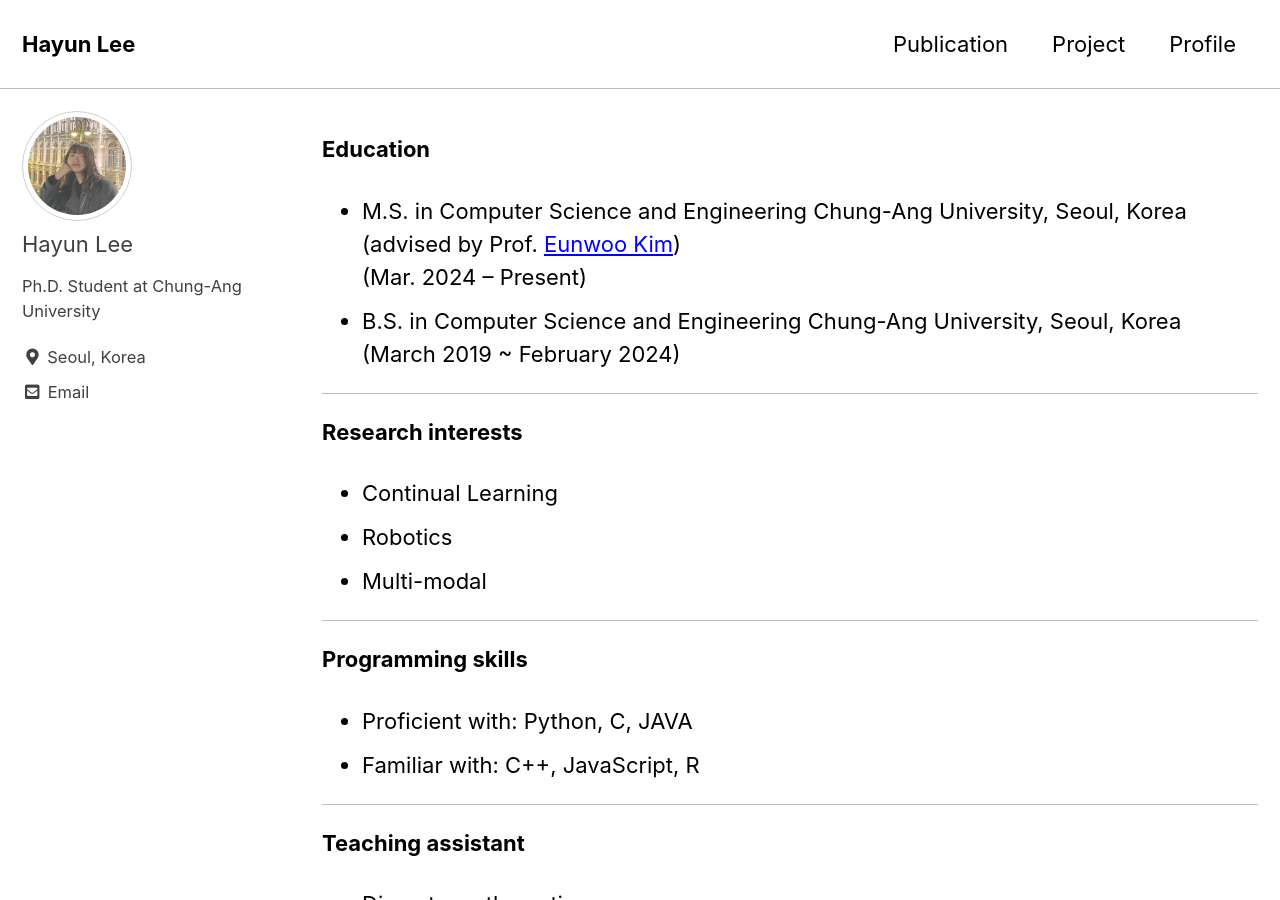
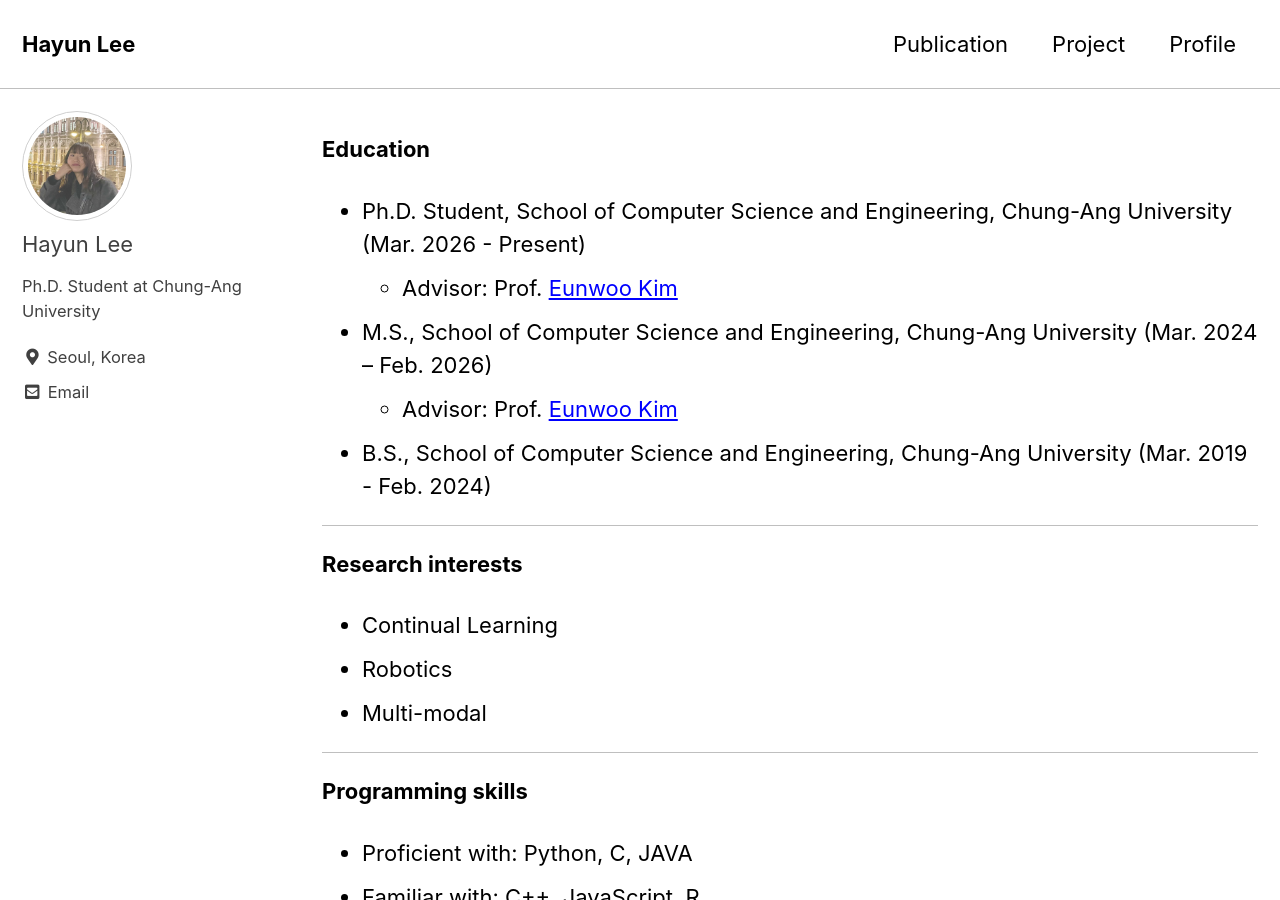
Before and after one commit to sksmslhy/sksmslhy.github.io, a Jekyll site: the page built from _pages/profile.md, in a window 1280 px wide and 900 px high. Built offline with Jekyll 4.4.1, drawn with Linux system fonts in a browser that asks for light colours; cached includes are drawn as plain includes.

Commit message:
'profile'

```diff
--- a/_pages/profile.md
+++ b/_pages/profile.md
@@ -6,12 +6,11 @@ author_profile: true
 ---
 
 **Education**
-<!-- - *March 2026 ~ Present*<br>
-   Ph.D. School of Computer Science and Engineering, Chung-Ang University (advised by Prof. [Eunwoo Kim](https://vllab.cau.ac.kr/members/professor/))<br> -->
-- M.S. in Computer Science and Engineering Chung-Ang University, Seoul, Korea (advised by Prof. [Eunwoo Kim](https://vllab.cau.ac.kr/members/professor/))<br>
-   (Mar. 2024 – Present)
-- B.S. in Computer Science and Engineering Chung-Ang University, Seoul, Korea <br>
-   (March 2019 ~ February 2024)<br>
+- Ph.D. Student, School of Computer Science and Engineering, Chung-Ang University (Mar. 2026 - Present)
+  - Advisor: Prof. [Eunwoo Kim](https://vllab.cau.ac.kr/members/professor/)
+- M.S., School of Computer Science and Engineering, Chung-Ang University (Mar. 2024 – Feb. 2026)
+  - Advisor: Prof. [Eunwoo Kim](https://vllab.cau.ac.kr/members/professor/)
+- B.S., School of Computer Science and Engineering, Chung-Ang University (Mar. 2019 - Feb. 2024)
 
 ___
 
```
